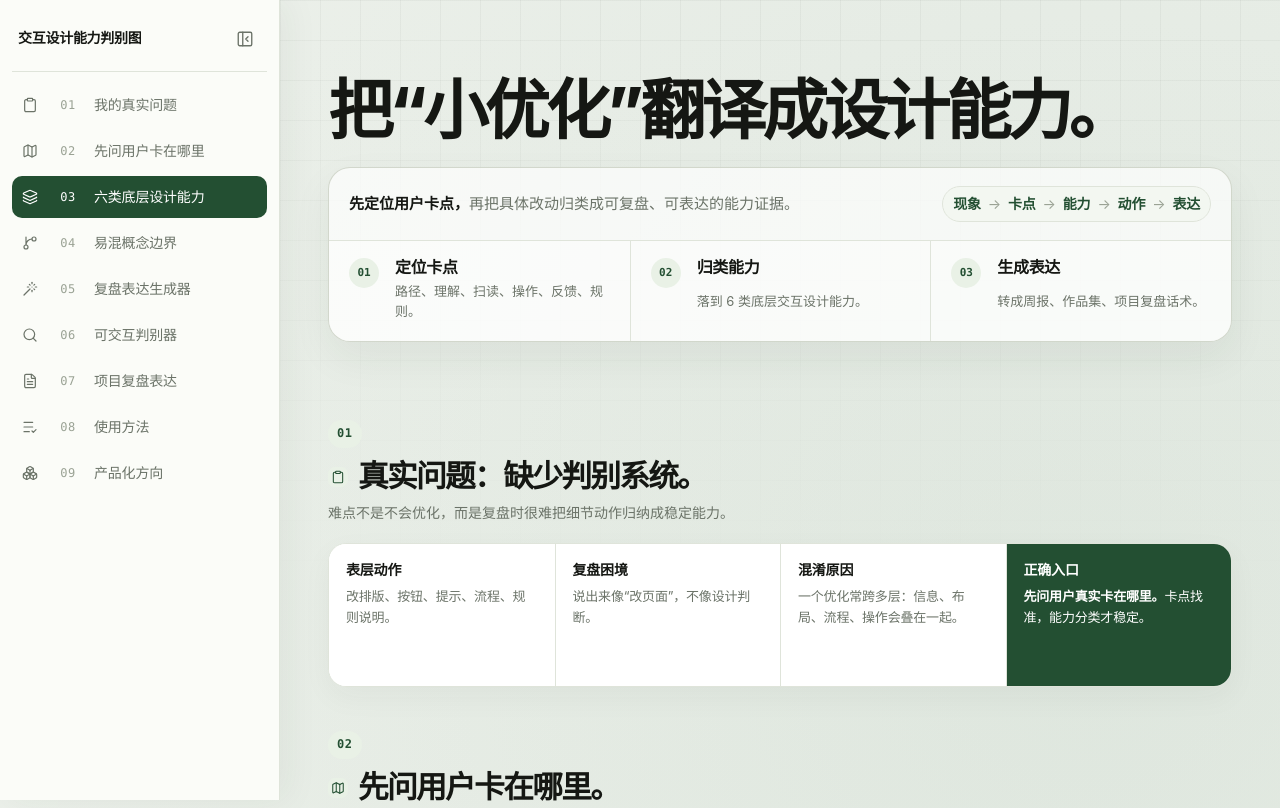
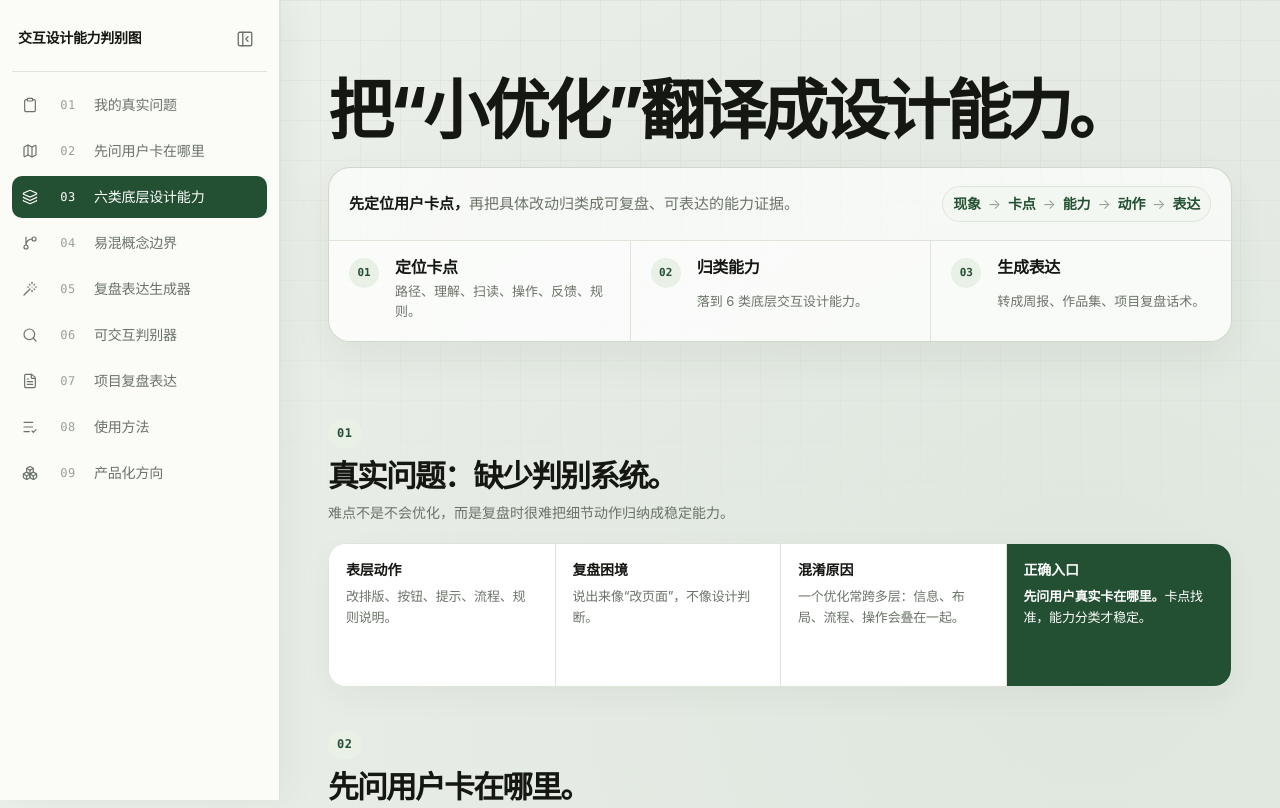
Before and after one commit to qiyang-job/interaction-design-ability-map, a plain HTML site: page index.html in a window 1280 px wide. Shown: the top 808 px of the page. Drawn offline with nearby package versions, Linux system fonts and the light colour scheme.

Commit message:
Remove section heading icons

```diff
--- a/index.html
+++ b/index.html
@@ -221,7 +221,6 @@
     .nav-icon,
     .title-icon,
     .button-icon,
-    .section-title-icon,
     .field-icon,
     .scenario-icon {
       width: 16px;
@@ -392,16 +391,7 @@
     }
 
     .section-title {
-      display: flex;
-      align-items: flex-start;
-      gap: var(--space-2);
-    }
-
-    .section-title-icon {
-      width: 17px;
-      height: 17px;
-      margin-top: 4px;
-      color: var(--ink);
+      display: inline;
     }
 
     .lead {
@@ -1788,20 +1778,6 @@
       font-weight: 800;
     }
 
-    .section-title {
-      align-items: center;
-      gap: 10px;
-    }
-
-    .section-title-icon {
-      width: 20px;
-      height: 20px;
-      padding: 3px;
-      border-radius: 7px;
-      background: var(--accent-soft);
-      color: var(--accent);
-    }
-
     .lead {
       max-width: 72ch;
       margin: 8px 0 18px;
@@ -2504,7 +2480,7 @@
       <section id="problem">
         <div class="section-no">01</div>
         <div class="section-body">
-          <h2><span class="section-title"><i data-lucide="clipboard" class="section-title-icon" aria-hidden="true"></i>真实问题：缺少判别系统。</span></h2>
+          <h2><span class="section-title">真实问题：缺少判别系统。</span></h2>
           <p class="lead">难点不是不会优化，而是复盘时很难把细节动作归纳成稳定能力。</p>
           <div class="row-list">
             <div class="row-item">
@@ -2530,7 +2506,7 @@
       <section id="stuck">
         <div class="section-no">02</div>
         <div class="section-body">
-          <h2><span class="section-title"><i data-lucide="map" class="section-title-icon" aria-hidden="true"></i>先问用户卡在哪里。</span></h2>
+          <h2><span class="section-title">先问用户卡在哪里。</span></h2>
           <p class="lead">把“页面哪里不对”换成“用户在哪一步受阻”，能力分类就会更稳定。</p>
           <div class="stuck-map">
             <div class="stuck-row header">
@@ -2582,7 +2558,7 @@
       <section id="abilities">
         <div class="section-no">03</div>
         <div class="section-body">
-          <h2><span class="section-title"><i data-lucide="layers" class="section-title-icon" aria-hidden="true"></i>六类底层设计能力。</span></h2>
+          <h2><span class="section-title">六类底层设计能力。</span></h2>
           <p class="lead">先记一句人话，再看专业定义、表现、动作和复盘表达。</p>
 
           <div class="ability-stack">
@@ -2766,7 +2742,7 @@
       <section id="boundaries">
         <div class="section-no">04</div>
         <div class="section-body">
-          <h2><span class="section-title"><i data-lucide="git-branch" class="section-title-icon" aria-hidden="true"></i>易混概念边界。</span></h2>
+          <h2><span class="section-title">易混概念边界。</span></h2>
           <p class="lead">真实项目常是跨层问题。先分清主问题，再表达辅助能力。</p>
 
           <div class="boundary-list">
@@ -2845,7 +2821,7 @@
       <section id="translator">
         <div class="section-no">05</div>
         <div class="section-body">
-          <h2><span class="section-title"><i data-lucide="wand" class="section-title-icon" aria-hidden="true"></i>复盘表达生成器。</span></h2>
+          <h2><span class="section-title">复盘表达生成器。</span></h2>
           <p class="lead">输入真实优化，选择用户卡点，生成一条可放进周报、总结或作品集的表达。</p>
 
           <div class="translator">
@@ -2919,7 +2895,7 @@
       <section id="diagnoser">
         <div class="section-no">06</div>
         <div class="section-body">
-          <h2><span class="section-title"><i data-lucide="search" class="section-title-icon" aria-hidden="true"></i>可交互判别器。</span></h2>
+          <h2><span class="section-title">可交互判别器。</span></h2>
           <p class="lead">点一个常见现象，直接得到一条完整诊断链路。</p>
 
           <div class="diagnoser">
@@ -2964,7 +2940,7 @@
       <section id="review">
         <div class="section-no">07</div>
         <div class="section-body">
-          <h2><span class="section-title"><i data-lucide="file-text" class="section-title-icon" aria-hidden="true"></i>项目复盘表达。</span></h2>
+          <h2><span class="section-title">项目复盘表达。</span></h2>
           <p class="lead">不要只说改了什么，要说用户卡点、设计判断和降低的成本。</p>
 
           <div class="translation-table">
@@ -3025,7 +3001,7 @@
       <section id="usage">
         <div class="section-no">08</div>
         <div class="section-body">
-          <h2><span class="section-title"><i data-lucide="list-check" class="section-title-icon" aria-hidden="true"></i>使用方法。</span></h2>
+          <h2><span class="section-title">使用方法。</span></h2>
           <p class="lead">工作当下和项目复盘，都用同一条判断链。</p>
 
           <div class="usage-grid">
@@ -3058,7 +3034,7 @@
       <section id="product">
         <div class="section-no">09</div>
         <div class="section-body">
-          <h2><span class="section-title"><i data-lucide="boxes" class="section-title-icon" aria-hidden="true"></i>产品化方向。</span></h2>
+          <h2><span class="section-title">产品化方向。</span></h2>
           <p class="lead">它不该变成百科，更适合收敛成“案例沉淀 + 能力证据”的复盘工作台。</p>
 
           <div class="product-grid">
```
